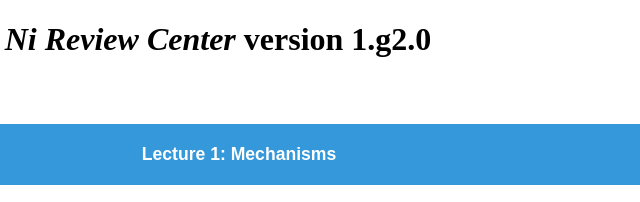
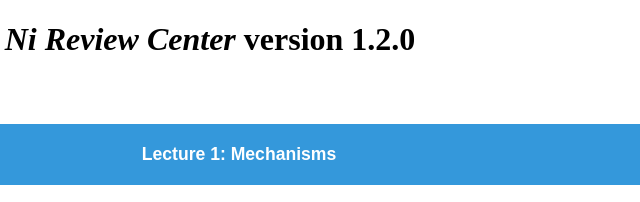
Before and after one commit to soysardido/mdspquiz, a plain HTML site: page index.html in a window 1280 px wide. Shown: the top 202 px of the page, 401-1041 px from the left. Drawn offline with Linux system fonts and the light colour scheme.

Commit message:
erased g

```diff
--- a/index.html
+++ b/index.html
@@ -9,7 +9,7 @@
 <body>
 
     <div id="menu-container">
-        <h1>Alhamdulilah from <i>Ahak Na Ni Review Center</i> version 1.g2.0</h1>
+        <h1>Alhamdulilah from <i>Ahak Na Ni Review Center</i> version 1.2.0</h1>
         <p>Pili ug Lecture, Engineer:</p>
         <div class="module-grid">
             <button class="module-btn" onclick="startModule('module1')">Lecture 1: Mechanisms</button>
```
